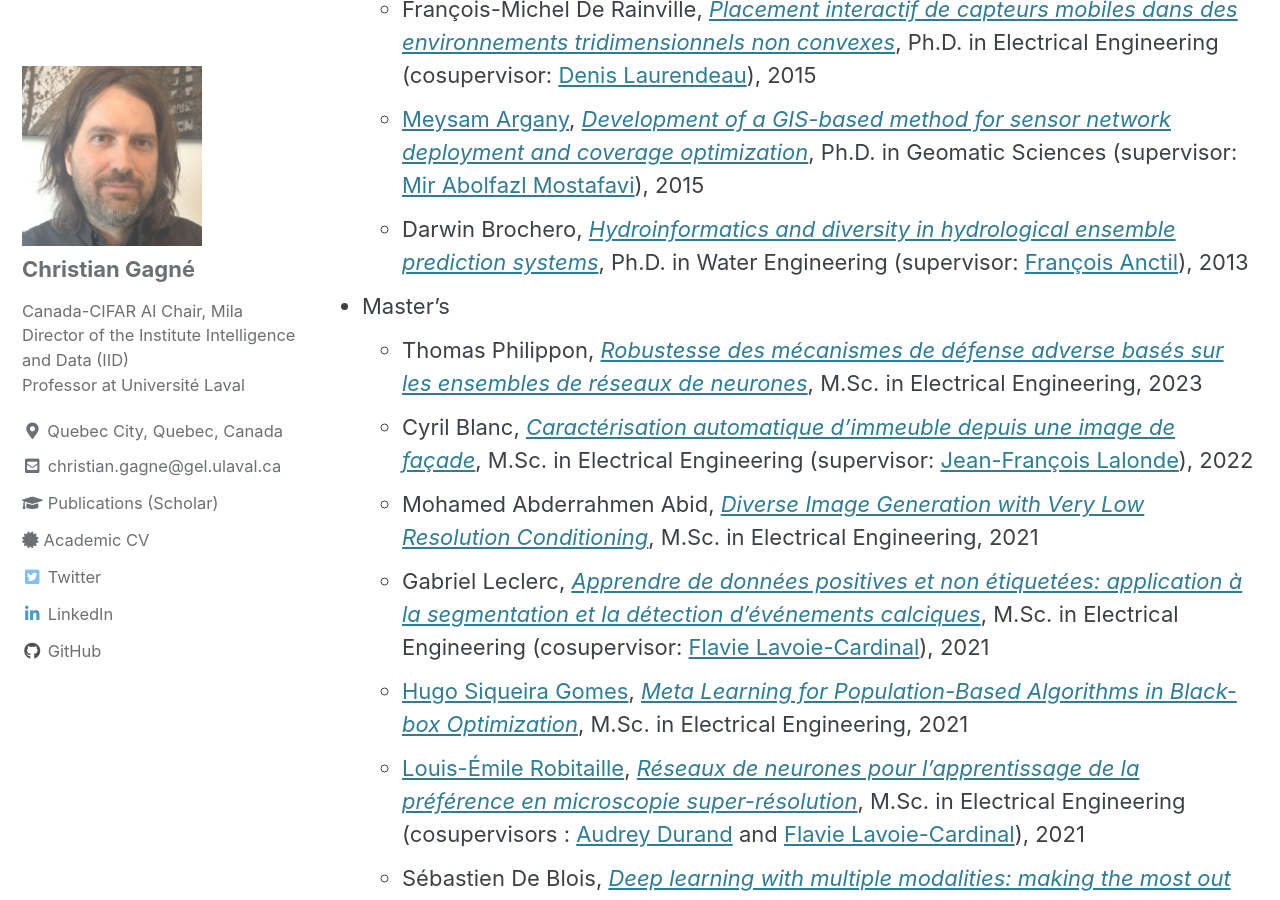
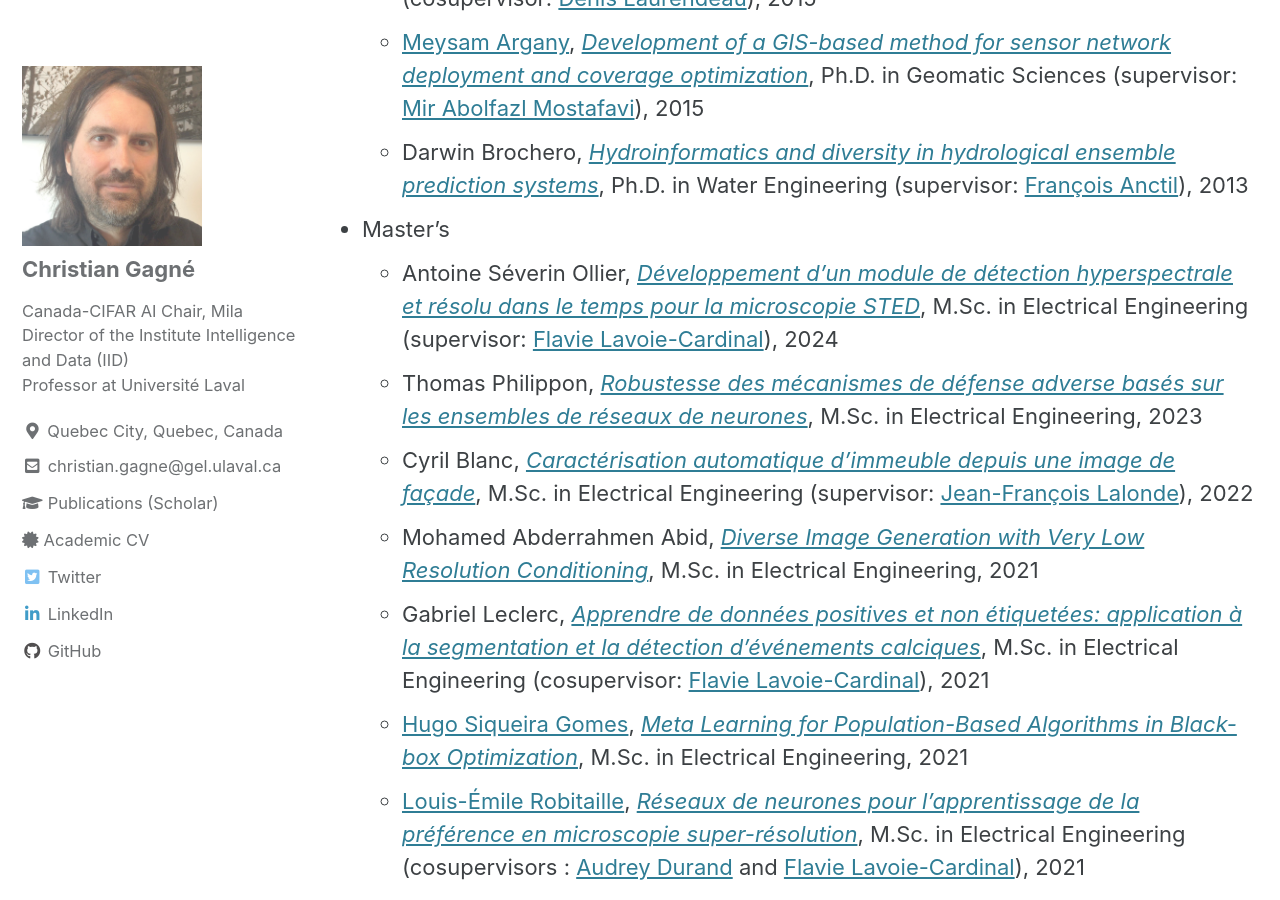
Before and after one commit to chgagne/english, a Jekyll site: the page built from _pages/students.md, in a window 1280 px wide and 900 px high, scrolled down 2432 px. Built offline with Jekyll 4.4.1, drawn with Linux system fonts in a browser that asks for light colours; cached includes are drawn as plain includes; some of the changed text lies outside the part shown.

Commit message:
Ajustements graduation étudiant, Antoine Ollier.

```diff
--- a/_pages/students.md
+++ b/_pages/students.md
@@ -40,6 +39,7 @@ title: "Students"
     - [Meysam Argany](https://profile.ut.ac.ir/en/~argany), [*Development of a GIS-based method for sensor network deployment and coverage optimization*](http://hdl.handle.net/20.500.11794/25829), Ph.D. in Geomatic Sciences (supervisor: [Mir Abolfazl Mostafavi](https://www.scg.ulaval.ca/mir-abolfazl-mostafavi)), 2015
     - Darwin Brochero, [*Hydroinformatics and diversity in hydrological ensemble prediction systems*](http://hdl.handle.net/20.500.11794/24547), Ph.D. in Water Engineering (supervisor: [François Anctil](https://www.gci.ulaval.ca/departement-et-professeurs/professeurs-et-personnel/professeurs/fiche/show/anctil-francois/)), 2013
 - Master's
+    - Antoine Séverin Ollier, [*Développement d'un module de détection hyperspectrale et résolu dans le temps pour la microscopie STED*](https://hdl.handle.net/20.500.11794/152643), M.Sc. in Electrical Engineering (supervisor: [Flavie Lavoie-Cardinal](https://cervo.ulaval.ca/fr/flavie-lavoie-cardinal)), 2024
     - Thomas Philippon, [*Robustesse des mécanismes de défense adverse basés sur les ensembles de réseaux de neurones*](http://hdl.handle.net/20.500.11794/117064), M.Sc. in Electrical Engineering, 2023
     - Cyril Blanc, [*Caractérisation automatique d'immeuble depuis une image de façade*](http://hdl.handle.net/20.500.11794/73352), M.Sc. in Electrical Engineering (supervisor: [Jean-François Lalonde](http://vision.gel.ulaval.ca/~jflalonde/)), 2022
     - Mohamed Abderrahmen Abid, [*Diverse Image Generation with Very Low Resolution Conditioning*](http://hdl.handle.net/20.500.11794/70396), M.Sc. in Electrical Engineering, 2021
```
Also changed, not shown: other parts of _pages/students.md (+0 -1 lines), 1 other file.
